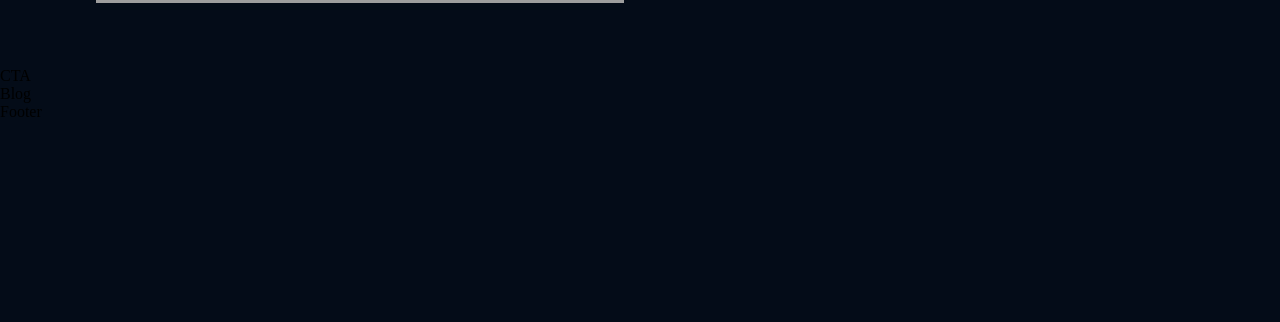
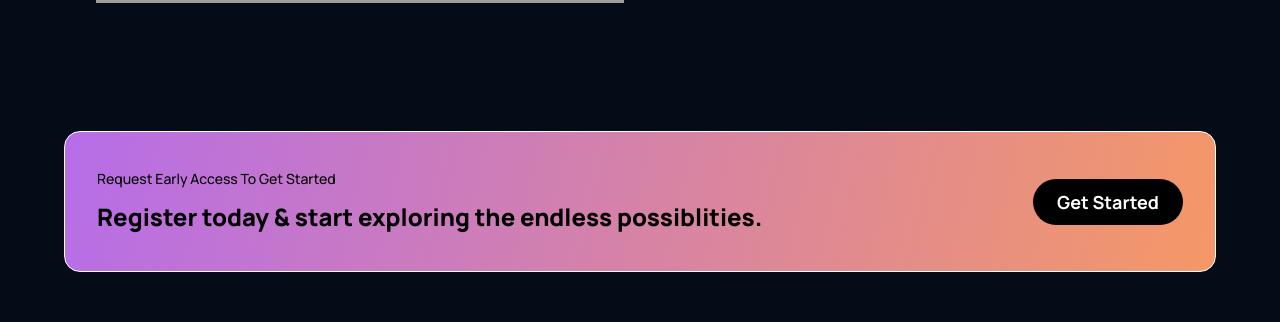
Before and after one commit to AkemMensah/gpt-React, a React (Create React App) app: page / in a window 1280 px wide. Shown: the part 2852-3174 px from the top of the page. Before the commit the page ends 2973 px from the top, so only its background shows below. Built offline with nearby package versions, Linux system fonts and the light colour scheme; grey boxes are pictures that could not be loaded.

Commit message:
added the code fo the cta component

```diff
--- a/src/components/cta/CTA.jsx
+++ b/src/components/cta/CTA.jsx
@@ -3,8 +3,14 @@ import './cta.css'
 
 const CTA = () => {
   return (
-    <div>
-      CTA
+    <div className='gpt5__cta'>
+        <div className="gpt5__cta-content">
+          <p>Request Early Access To Get Started</p>
+          <h3>Register today & start exploring the endless possiblities.</h3>
+        </div>
+        <div className="gpt5__cta-btn">
+          <button type='button'>Get Started</button>
+        </div>
     </div>
   )
 }
--- a/src/components/cta/cta.css
+++ b/src/components/cta/cta.css
@@ -0,0 +1,67 @@
+.gpt5__cta{
+    border: 1px solid white;
+    display: flex;
+    flex-direction: row;
+    justify-content: space-between;
+    align-items: center;
+    padding: 2rem;
+    margin: 4rem;
+    border-radius: 1rem;
+    background: var(--gradient-bar);
+}
+.gpt5__cta-content p{
+    font-family: var(--font-family);
+    font-weight: 500;
+    font-size: 14px;
+    line-height: 30px;
+    columns: #0e0e0e;
+}
+.gpt5__cta-content h3{
+    font-family: var(--font-family);
+    font-weight: 800;
+    font-size: 24px;
+    line-height: 45px;
+    columns: #0e0e0e;
+}
+.gpt5__cta-btn{
+    display: flex;
+    justify-content: center;
+    align-items: center;
+    margin-left: 2rem;
+}
+.gpt5__cta-btn button{
+    background-color: #000000;
+    border-radius: 40px;
+    font-family: var(--font-family);
+    font-weight: bold;
+    font-size: 18px;
+    line-height: 30px;
+    color: #ffffff;
+    padding: 0.5rem 1rem;
+    border: none;
+    cursor: pointer;
+    min-width: 150px;
+}
+
+@media screen and (max-width:650px) {
+    .gpt5__cta{
+        flex-direction: column;
+    }
+    .gpt5__cta-btn{
+        margin: 2rem 0;
+    }
+}
+
+@media screen and (max-width:550) {
+    .gpt5__cta{
+        margin: 4rem 2rem;
+    }
+    .gpt5__cta-content h3 {
+        font-size: 18px;
+        line-height: 32px;
+    }
+    .gpt5__cta-btn button{
+        font-size: 14px;
+        line-height: 28px;
+    }
+}
```
